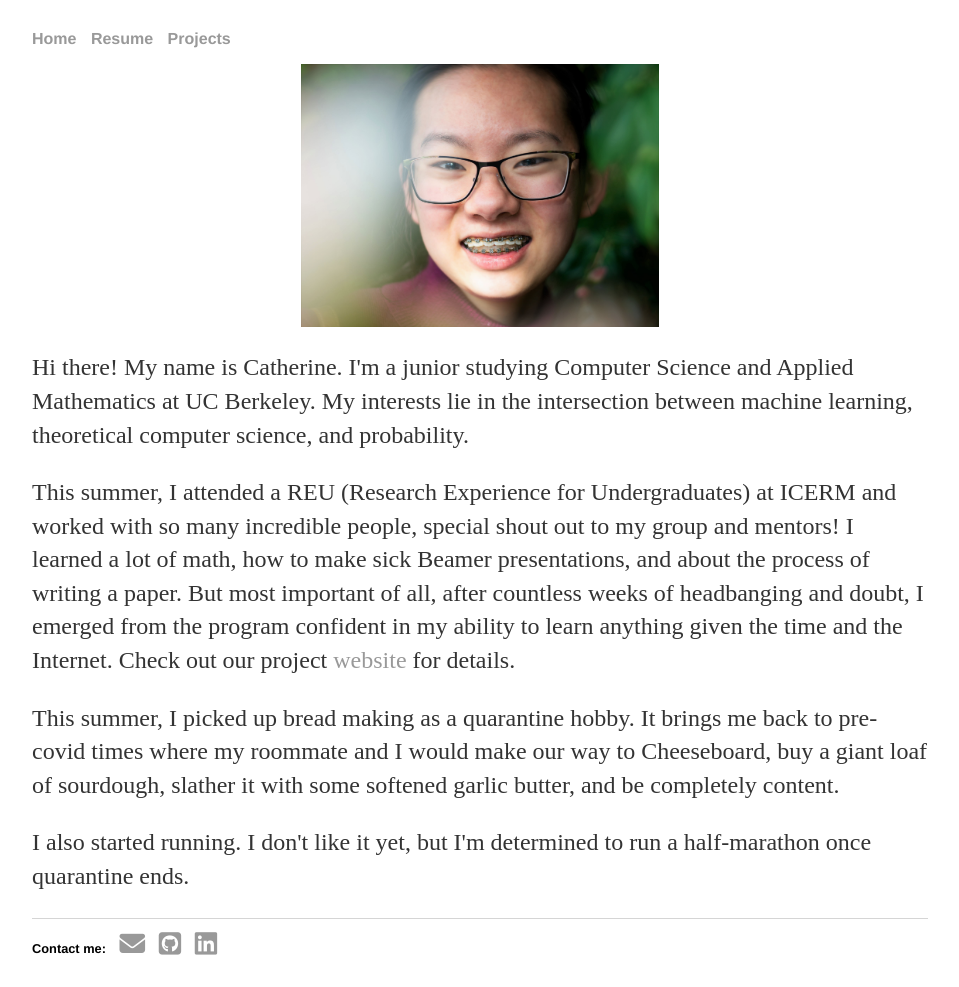
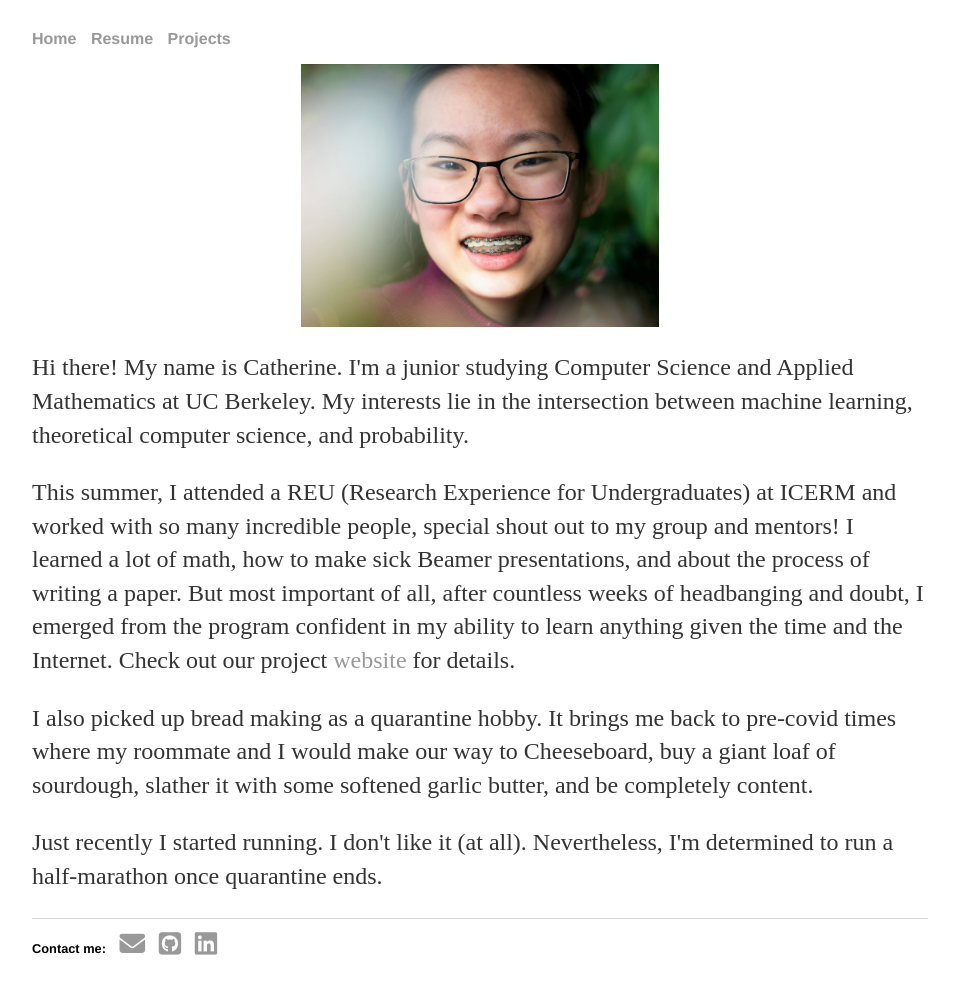
Before and after one commit to thecatherinehuang/thecatherinehuang.github.io, a Jekyll site: the page built from index.html, in a window 1280 px wide. Shown: the whole page, without its empty margins (160-1119 px from the left). Built offline with Jekyll 4.4.1, drawn with Linux system fonts in a browser that asks for light colours; nearby versions of some CDN libraries.

Commit message:
Update index.html

```diff
--- a/index.html
+++ b/index.html
@@ -7,5 +7,5 @@ title: Home
 <p>This summer, I attended a REU (Research Experience for Undergraduates) at ICERM and worked with so many incredible people, special shout out to my group and mentors! I learned a lot of math, how to make sick Beamer presentations, and about the process of writing a paper. But most important of all, after countless weeks of headbanging and doubt, I emerged from the program confident in my ability to learn anything given the time and the Internet. Check out our project <a href="https://ghost-clusters.github.io/icerm-spectral-clustering/">website</a> for details.
 <!-- <p>Riding this wave of confidence, I have since learned how to create websites and am currently diving deeper into analysis and machine learning.</p> -->
 <!-- <p>I enjoy teaching and content creation. I'll be teaching Discrete Mathematics and Probability Theory (CS 70) and reading for Probability and Random Processes (EECS 126) this year!</p> -->
-<p>This summer, I picked up bread making as a quarantine hobby. It brings me back to pre-covid times where my roommate and I would make our way to Cheeseboard, buy a giant loaf of sourdough, slather it with some softened garlic butter, and be completely content. </p>
-<p>I also started running. I don't like it yet, but I'm determined to run a half-marathon once quarantine ends.</p>
+<p>I also picked up bread making as a quarantine hobby. It brings me back to pre-covid times where my roommate and I would make our way to Cheeseboard, buy a giant loaf of sourdough, slather it with some softened garlic butter, and be completely content. </p>
+<p>Just recently I started running. I don't like it (at all). Nevertheless, I'm determined to run a half-marathon once quarantine ends.</p>
```
